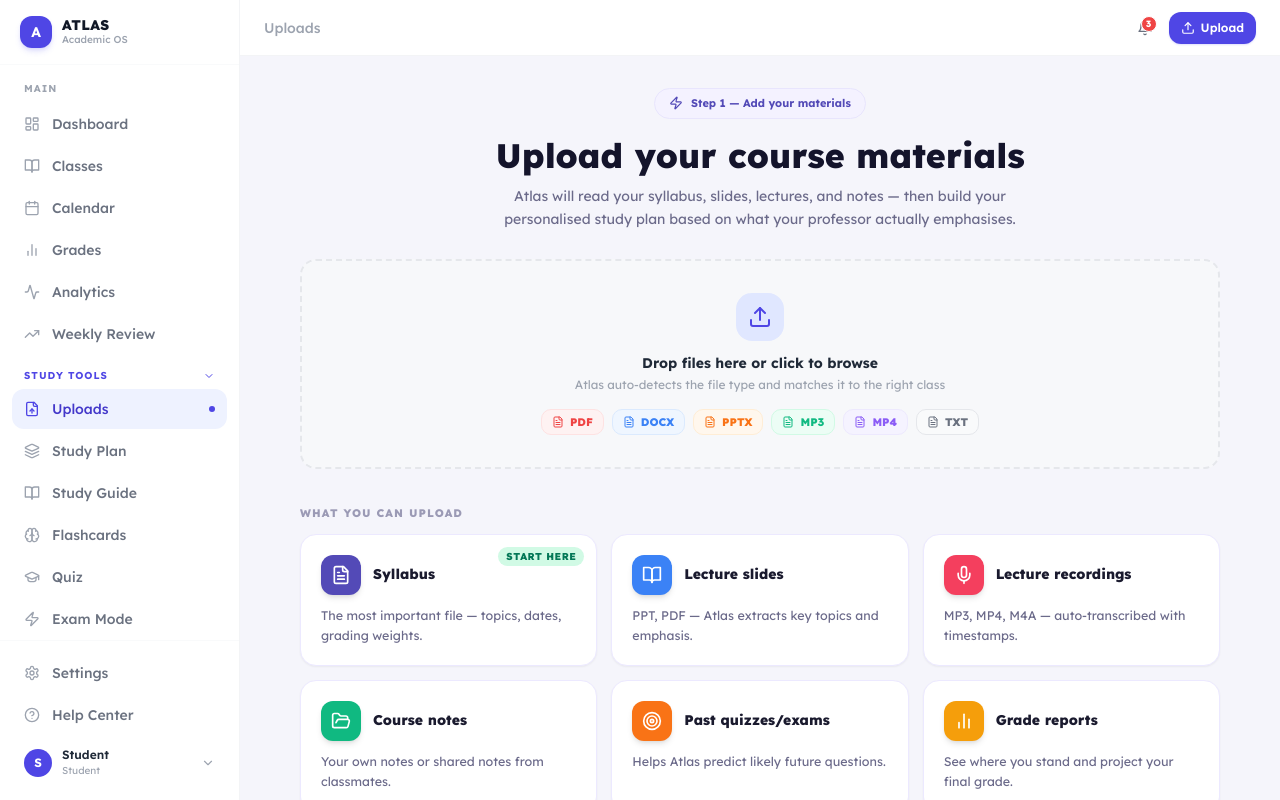
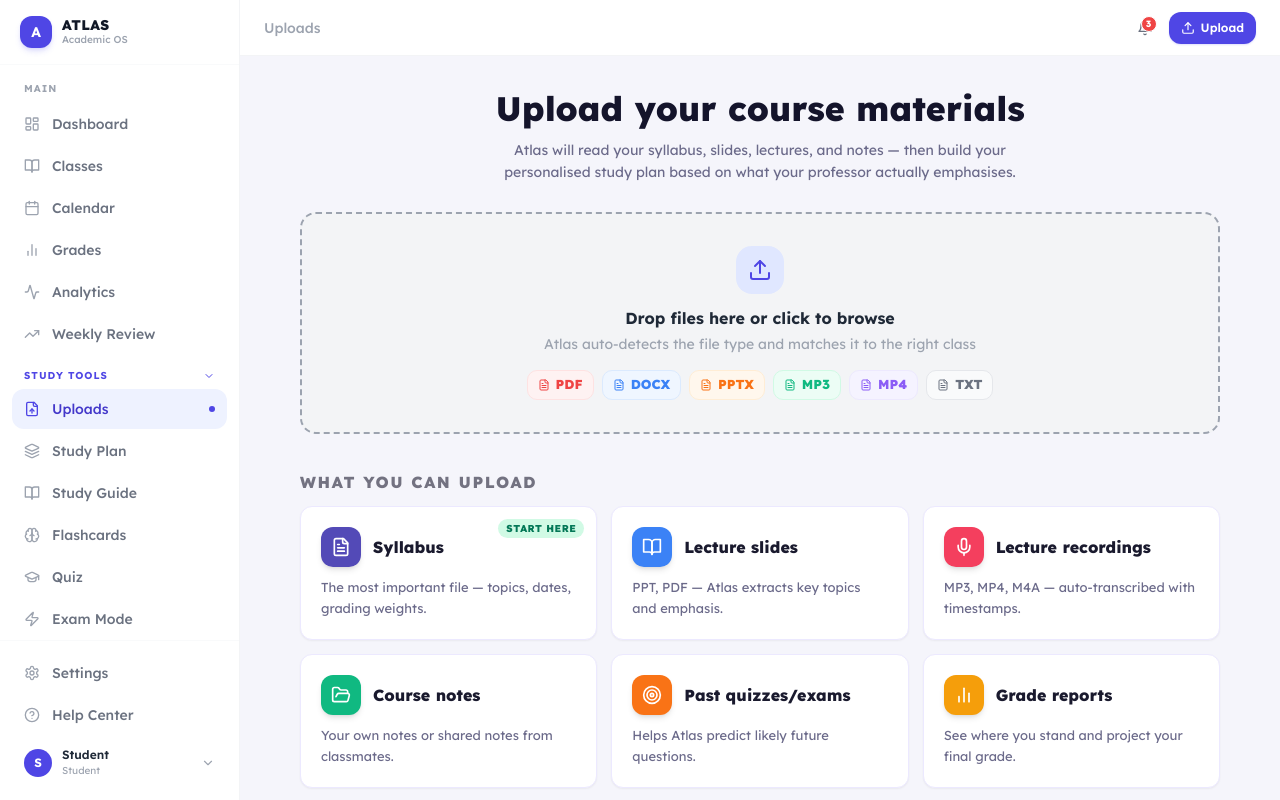
Before and after one commit to manjushakarpe1982/atlas-academic-os, a Next.js app in the folder frontend/: page /upload in a window 1280 px wide. Built offline with nearby package versions, Linux system fonts and the light colour scheme.

Commit message:
Update page.tsx

```diff
--- a/frontend/src/app/upload/page.tsx
+++ b/frontend/src/app/upload/page.tsx
@@ -293,7 +293,7 @@ function DropZone({ onUpload }: { onUpload: (name:string) => void }) {
       className={`border-2 border-dashed rounded-2xl p-6 md:p-8 text-center cursor-pointer transition-all ${
         dragging
           ? 'border-indigo-400 bg-indigo-50'
-          : 'border-gray-200 bg-gray-50/60 hover:border-indigo-300 hover:bg-indigo-50/30'
+          : 'border-gray-400 bg-gray-100 hover:border-indigo-300 hover:bg-indigo-50/30'
       }`}
     >
       <input ref={inputRef} type="file" multiple className="hidden"
@@ -303,8 +303,8 @@ function DropZone({ onUpload }: { onUpload: (name:string) => void }) {
       <div className="w-12 h-12 bg-indigo-100 rounded-2xl flex items-center justify-center mx-auto mb-3">
         <Upload className="w-6 h-6 text-indigo-600" />
       </div>
-      <p className="text-sm font-bold text-gray-800 mb-1">Drop files here or click to browse</p>
-      <p className="text-xs text-gray-400 mb-4">
+      <p className="text-base font-bold text-gray-800 mb-1">Drop files here or click to browse</p>
+      <p className="text-sm text-gray-400 mb-4">
         Atlas auto-detects the file type and matches it to the right class
       </p>
       <div className="flex justify-center gap-2 flex-wrap">
@@ -321,7 +321,7 @@ function DropZone({ onUpload }: { onUpload: (name:string) => void }) {
             className={`inline-flex items-center gap-1.5 ${t.bg} border ${t.border} rounded-lg px-2.5 py-1`}
           >
             <FileText className={`w-3 h-3 ${t.color}`} />
-            <span className={`text-[11px] font-extrabold ${t.color}`}>{t.ext}</span>
+            <span className={`text-[13px] font-extrabold ${t.color}`}>{t.ext}</span>
           </span>
         ))}
       </div>
@@ -391,9 +391,7 @@ export default function UploadPage() {
 
             {/* Header */}
             <div className="text-center mb-7">
-              <span className="inline-flex items-center gap-2 rounded-full bg-[#F4F2FF] border border-[#E8E5FD] text-[#534AB7] text-[11px] font-bold px-3.5 py-1.5 mb-4">
-                <Zap className="w-3.5 h-3.5" /> Step 1 — Add your materials
-              </span>
+
               <h1 className="text-3xl md:text-[34px] font-extrabold text-[#14142B] leading-tight mb-2">
                 Upload your course materials
               </h1>
@@ -408,7 +406,7 @@ export default function UploadPage() {
 
             {/* What to upload — guidance cards */}
             <div className="mt-9">
-              <p className="text-[11px] font-extrabold text-[#9B9AB5] uppercase tracking-widest mb-3">
+              <p className="text-[16px] font-extrabold text-[#737281] uppercase tracking-widest mb-3">
                 What you can upload
               </p>
               <div className="grid grid-cols-1 sm:grid-cols-2 lg:grid-cols-3 gap-3.5">
@@ -420,7 +418,7 @@ export default function UploadPage() {
                   { icon: Target,    color: 'bg-orange-500',    label: 'Past quizzes/exams', desc: 'Helps Atlas predict likely future questions.' },
                   { icon: BarChart2, color: 'bg-amber-500',     label: 'Grade reports',      desc: 'See where you stand and project your final grade.' },
                 ].map((c) => (
-                  <div key={c.label} className="relative bg-white border border-[#ECE9FF] rounded-2xl p-5 shadow-sm hover:shadow-md hover:border-[#534AB7]/30 transition-all">
+                  <div key={c.label} className="relative bg-white border border-[#ECE9FF] rounded-xl p-5 shadow-sm hover:shadow-md hover:border-[#534AB7]/30 transition-all">
                     {/* "Start here" badge — positioned top-right, doesn't overlap content */}
                     {c.tag && (
                       <span className="absolute top-3 right-3 inline-flex items-center gap-1 rounded-full bg-emerald-100 text-emerald-700 text-[10px] font-extrabold px-2 py-0.5 uppercase tracking-wider">
@@ -433,13 +431,13 @@ export default function UploadPage() {
                       <div className={`w-10 h-10 rounded-xl ${c.color} flex items-center justify-center shadow-md flex-shrink-0`}>
                         <c.icon className="w-5 h-5 text-white" />
                       </div>
-                      <p className="text-[14px] font-extrabold text-[#1A1A2E] leading-tight">
+                      <p className="text-[16px] font-extrabold text-[#1A1A2E] leading-tight">
                         {c.label}
                       </p>
                     </div>
 
                     {/* Description — full width, clean block below */}
-                    <p className="text-[12.5px] text-[#6B6A8A] leading-relaxed">
+                    <p className="text-[13px] text-[#6B6A8A] leading-relaxed">
                       {c.desc}
                     </p>
                   </div>
@@ -448,37 +446,37 @@ export default function UploadPage() {
             </div>
 
             {/* Supported formats line */}
-            <p className="text-center text-[12px] text-[#9B9AB5] mt-6">
+            <p className="text-center text-[13px] text-[#747485] mt-6">
               Supports PDF, DOCX, PPT, TXT, MP3, MP4, M4A, JPG, PNG · Up to 50 MB per file
             </p>
 
             {/* Reassurance band */}
-            <div className="grid grid-cols-1 sm:grid-cols-3 gap-3 mt-7">
-              <div className="bg-white border border-[#ECE9FF] rounded-2xl px-4 py-3.5 flex items-start gap-3">
+            <div className="grid grid-cols-1 lg:grid-cols-3 gap-3 mt-7">
+              <div className="bg-white border border-[#ECE9FF] rounded-xl px-4 py-3.5 flex items-start gap-3">
                 <div className="flex-shrink-0 w-9 h-9 rounded-lg bg-emerald-100 flex items-center justify-center">
                   <CheckCircle2 className="w-4 h-4 text-emerald-600" />
                 </div>
                 <div>
-                  <p className="text-[12.5px] font-extrabold text-[#1A1A2E]">Your files are private</p>
-                  <p className="text-[11.5px] text-[#6B6A8A] leading-relaxed">Encrypted, never shared, never used to train AI.</p>
+                  <p className="text-[14px] font-extrabold text-[#1A1A2E] mb-1">Your files are private</p>
+                  <p className="text-[13px] text-[#6B6A8A] leading-relaxed">Encrypted, never shared, never used to train AI.</p>
                 </div>
               </div>
-              <div className="bg-white border border-[#ECE9FF] rounded-2xl px-4 py-3.5 flex items-start gap-3">
+              <div className="bg-white border border-[#ECE9FF] rounded-xl px-4 py-3.5 flex items-start gap-3">
                 <div className="flex-shrink-0 w-9 h-9 rounded-lg bg-blue-100 flex items-center justify-center">
                   <Zap className="w-4 h-4 text-blue-600" />
                 </div>
                 <div>
-                  <p className="text-[12.5px] font-extrabold text-[#1A1A2E]">Fast processing</p>
-                  <p className="text-[11.5px] text-[#6B6A8A] leading-relaxed">Most files parse in under 60 seconds.</p>
+                  <p className="text-[14px] font-extrabold text-[#1A1A2E] mb-1">Fast processing</p>
+                  <p className="text-[13px] text-[#6B6A8A] leading-relaxed">Most files parse in under 60 seconds.</p>
                 </div>
               </div>
-              <div className="bg-white border border-[#ECE9FF] rounded-2xl px-4 py-3.5 flex items-start gap-3">
+              <div className="bg-white border border-[#ECE9FF] rounded-xl px-4 py-3.5 flex items-start gap-3">
                 <div className="flex-shrink-0 w-9 h-9 rounded-lg bg-violet-100 flex items-center justify-center">
                   <FileText className="w-4 h-4 text-violet-600" />
                 </div>
                 <div>
-                  <p className="text-[12.5px] font-extrabold text-[#1A1A2E]">FERPA &amp; GDPR compliant</p>
-                  <p className="text-[11.5px] text-[#6B6A8A] leading-relaxed">Delete your data any time.</p>
+                  <p className="text-[14px] font-extrabold text-[#1A1A2E] mb-1">FERPA &amp; GDPR compliant</p>
+                  <p className="text-[13px] text-[#6B6A8A] leading-relaxed">Delete your data any time.</p>
                 </div>
               </div>
             </div>
```
